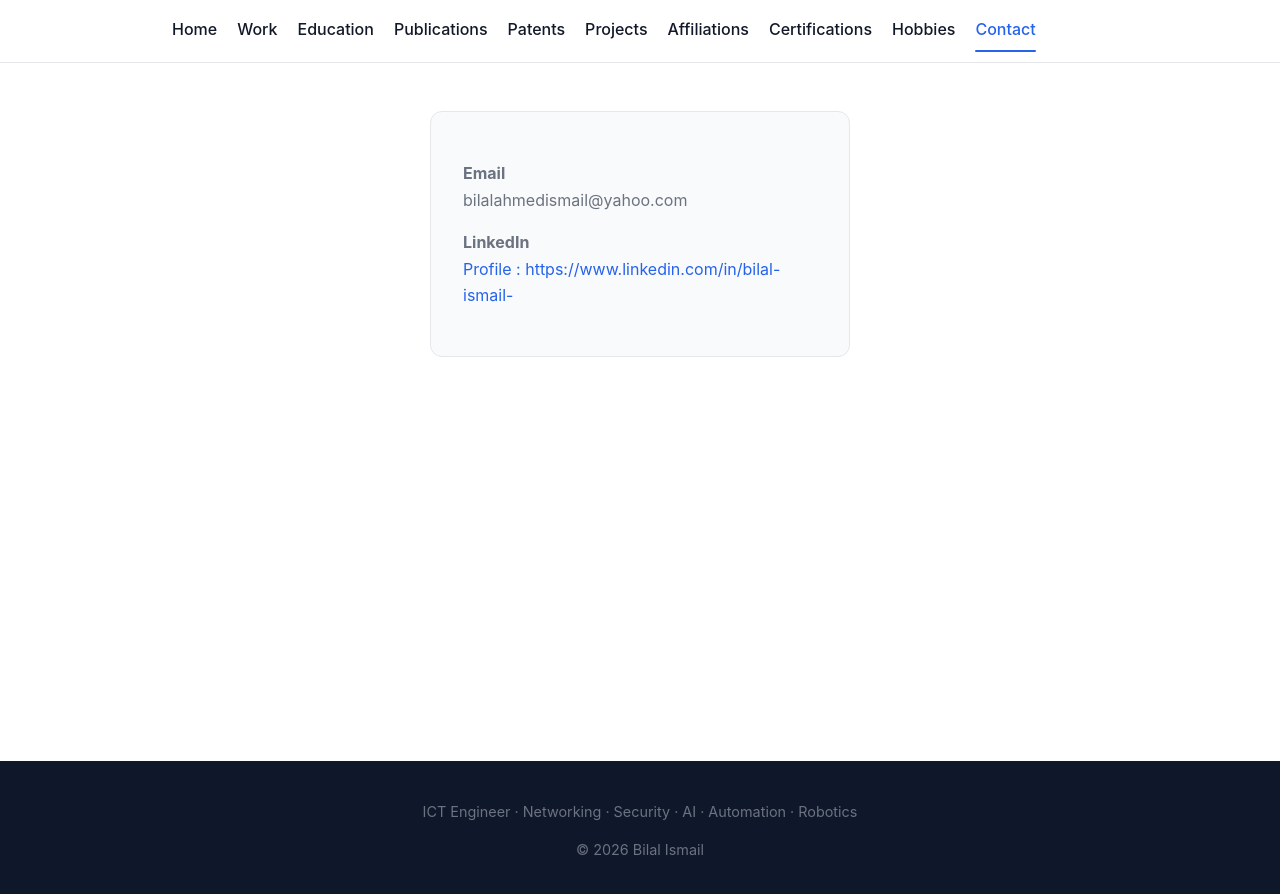
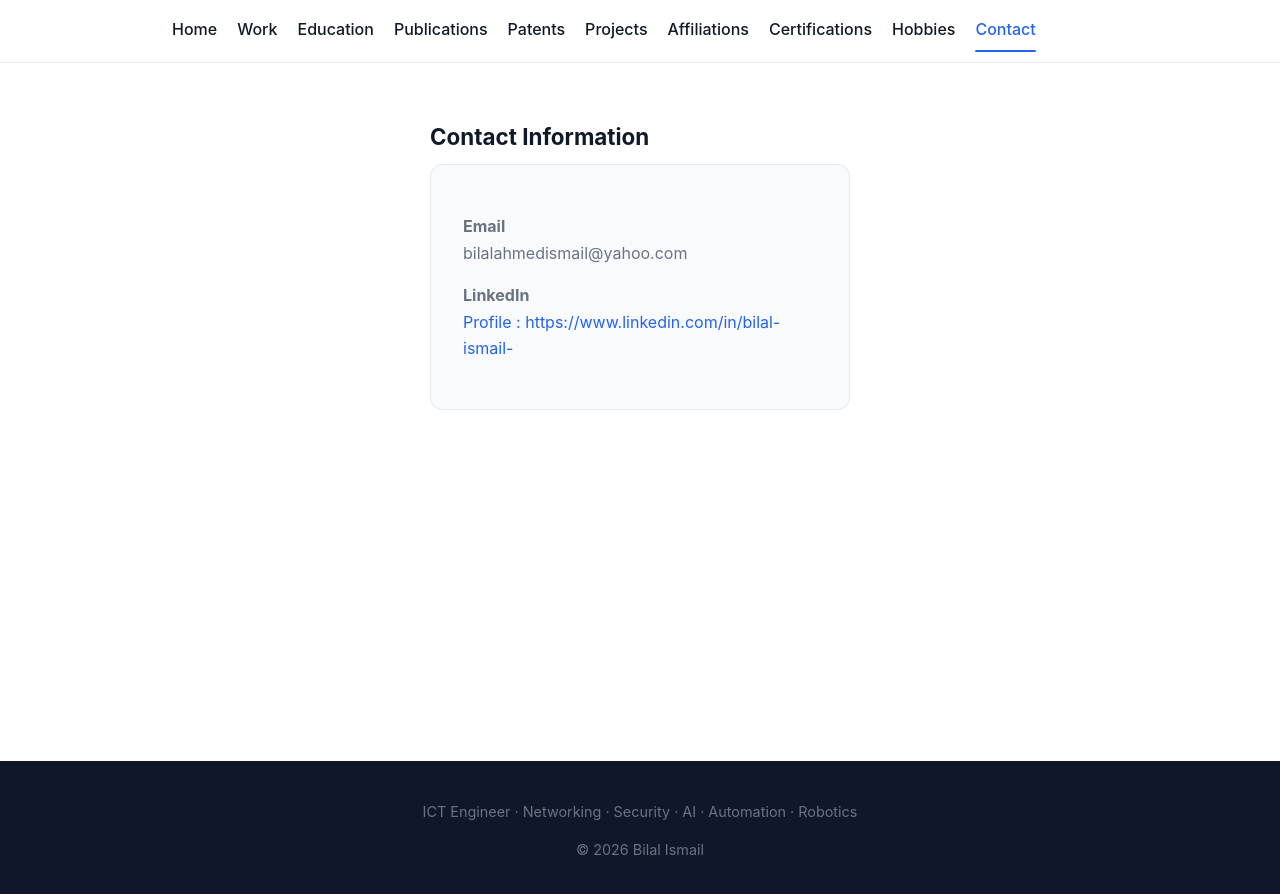
Before and after one commit to bilal-ismail/bilal-ismail.github.io, a Jekyll site: the page built from contact.md, in a window 1280 px wide. Shown: the top 894 px of the page. Built offline with Jekyll 4.4.1, drawn with Linux system fonts in a browser that asks for light colours.

Commit message:
Update contact.md

```diff
--- a/contact.md
+++ b/contact.md
@@ -2,7 +2,7 @@
 layout: page
 title: Contact
 ---
-
+<h2>Contact Information</h2>
 <div class="contact-card">
   <p><strong>Email</strong><br>{{ site.email }}</p>
   <p><strong>LinkedIn</strong><br>
```
